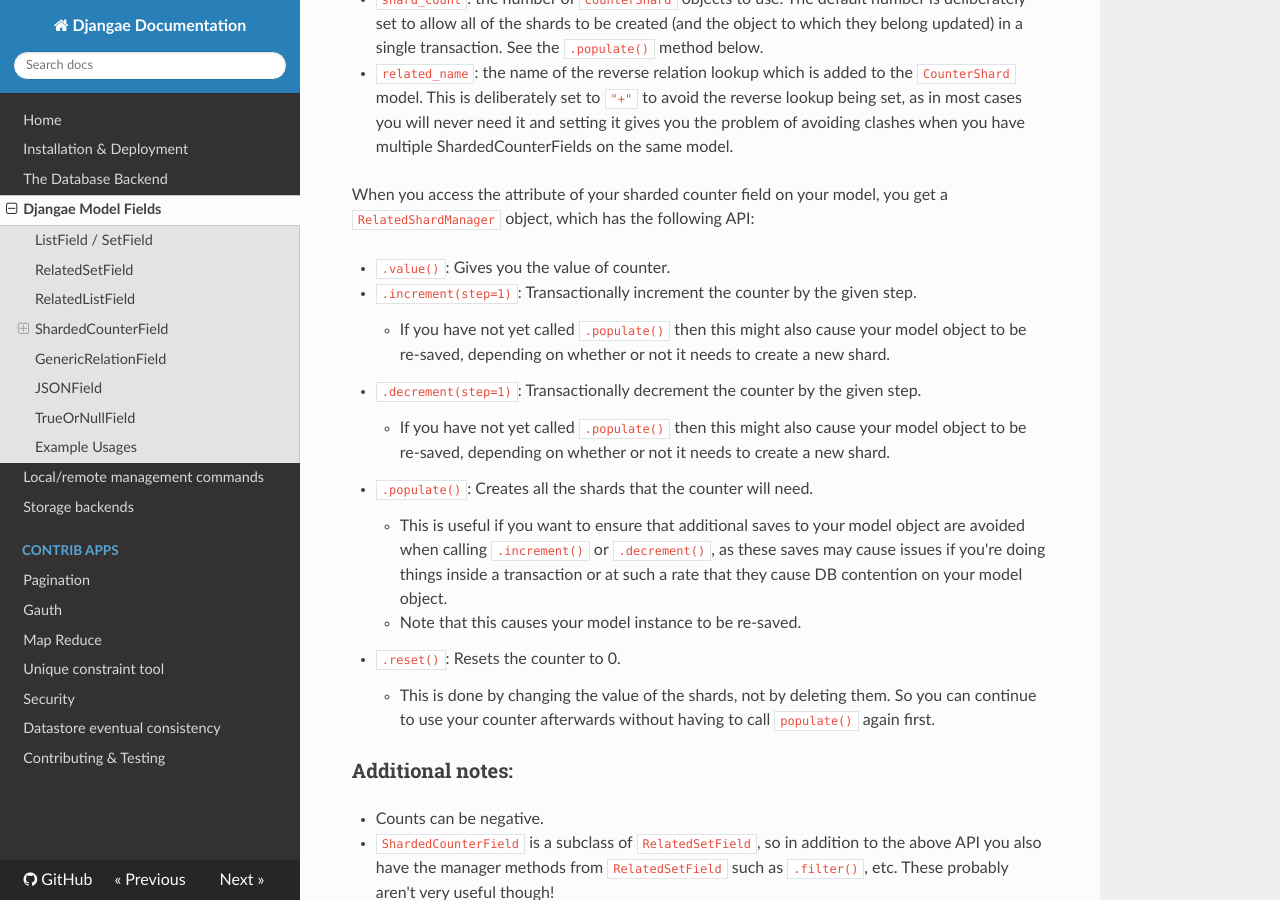
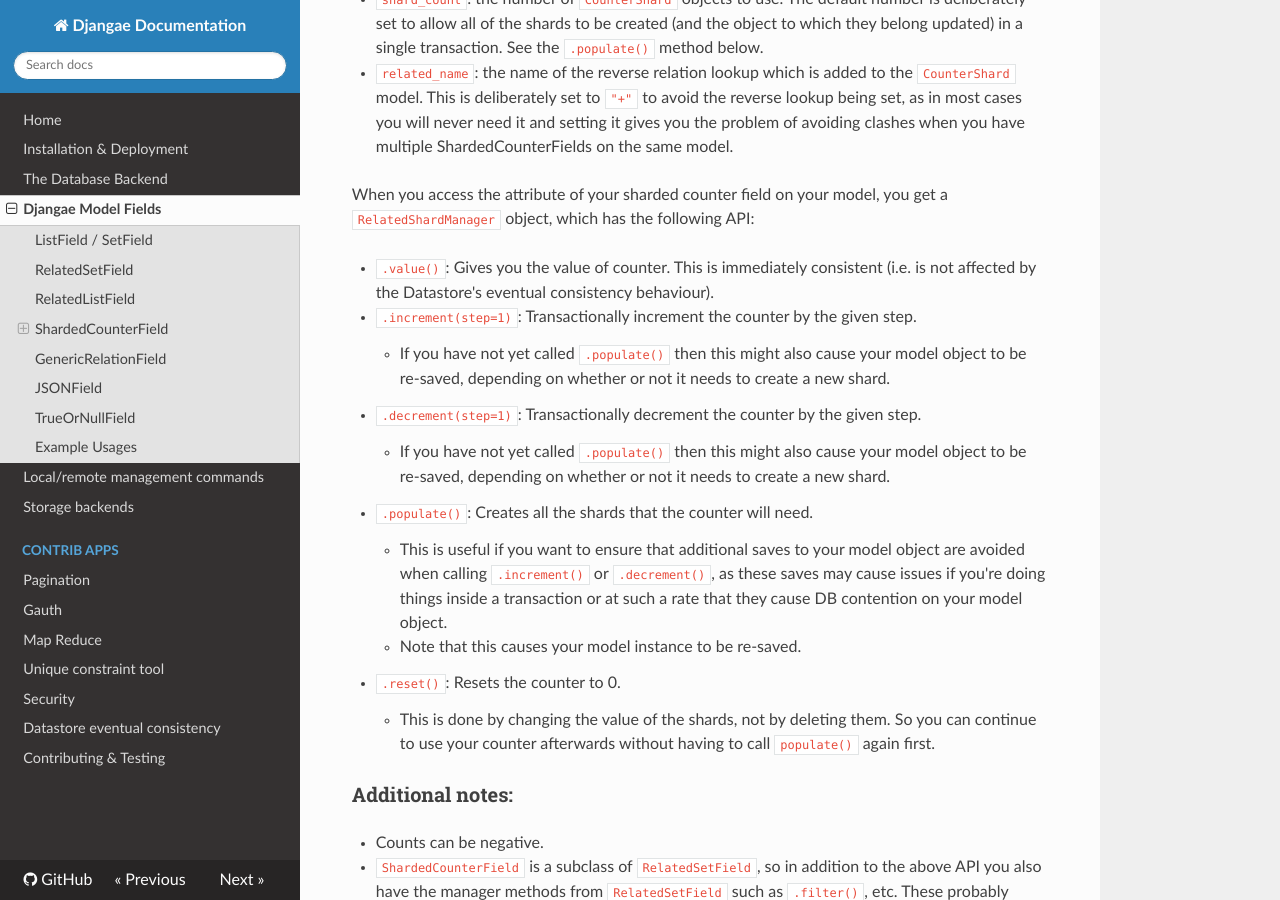
Before and after one commit to wittfabian/djangae, an MkDocs documentation site: the page built from docs/fields.md, in a window 1280 px wide and 900 px high, scrolled down 2186 px. Built offline with MkDocs 1.6.1, drawn with Linux system fonts in a browser that asks for light colours; nearby versions of some CDN libraries; old or Windows-style settings are respelled for this version of MkDocs.

```diff
--- a/docs/fields.md
+++ b/docs/fields.md
@@ -71,7 +71,7 @@
 
 When you access the attribute of your sharded counter field on your model, you get a `RelatedShardManager` object, which has the following API:
 
-* `.value()`: Gives you the value of counter.
+* `.value()`: Gives you the value of counter.  This is immediately consistent (i.e. is not affected by the Datastore's eventual consistency behaviour).
 * `.increment(step=1)`: Transactionally increment the counter by the given step.
     - If you have not yet called `.populate()` then this might also cause your model object to be re-saved, depending on whether or not it needs to create a new shard.
 * `.decrement(step=1)`: Transactionally decrement the counter by the given step.
```
